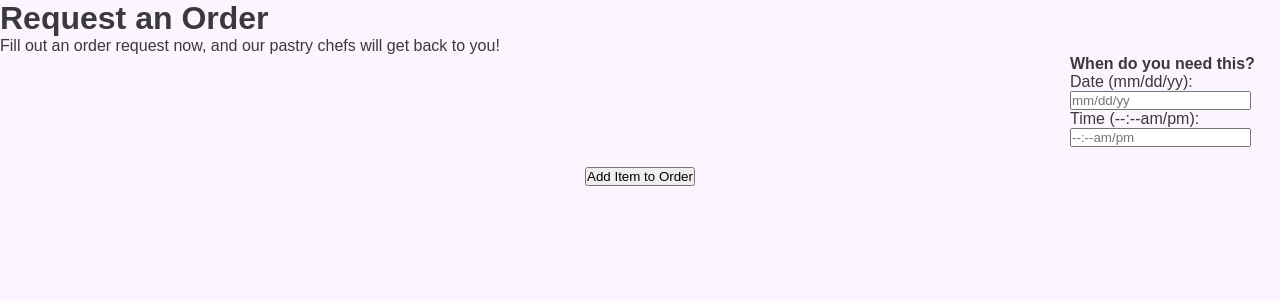
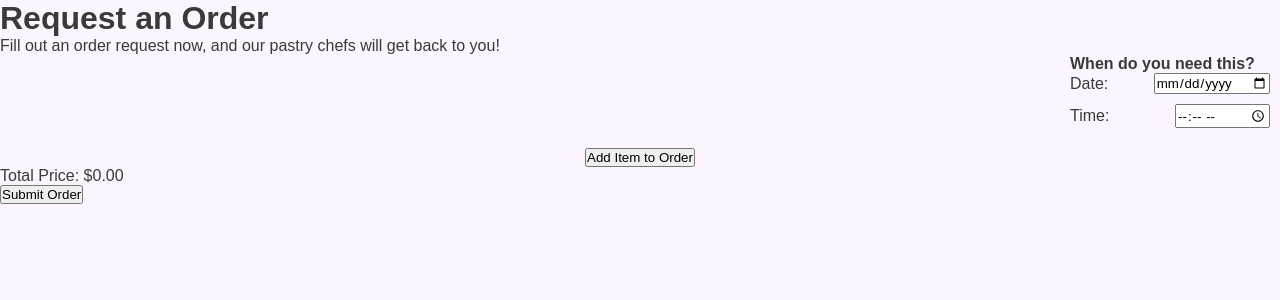
Before and after one commit to Veloric/2023FASE, a Flask app: page /order in a window 1280 px wide. Shown: the part 120-420 px from the top of the page. Run offline with Flask 3, Linux system fonts and the light colour scheme.

Commit message:
Added submit button order.html
Also added unit price and total price. They are input boxes for now. We want the price data to be grabbed from the menu.

```diff
--- a/templates/order.html
+++ b/templates/order.html
@@ -23,18 +23,29 @@
 
                 <div class="date-time-container">
                     <form>
+
                         <h4>When do you need this?</h4>
-                        <label for="date">Date (mm/dd/yy):</label>
-                        <input type="text" id="date" name="date" placeholder="mm/dd/yy">
+                        <div class="input-row">
+                            <div class="label-input-pair">
+                                <label for="day">Date:</label>
+                                <input type="date" id="day" name="day">
+                            </div>
 
-                        <label for="time">Time (--:--am/pm):</label>
-                        <input type="text" id="time" name="time" placeholder="--:--am/pm">
+                            <div class="label-input-pair">
+                                <label for="pickup">Time: </label>
+                                <input type="time" id="pickup" name="pickup" placeholder="--:--">
+                            </div>
+                        </div>
                     </form>
                 </div>
             </div>
 
             <!-- "Add Item to Order" button initially placed outside the forms -->
             <button class="add-button" onclick="createOrderForm()">Add Item to Order</button>
+
+            <div id="totalPrice">Total Price: $0.00</div> <!-- I just put 0 for now -->
+            <input type="submit" value="Submit Order">
+
             <script src="{{ url_for('static', filename='order.js') }}"></script>
 
         </form>
```
